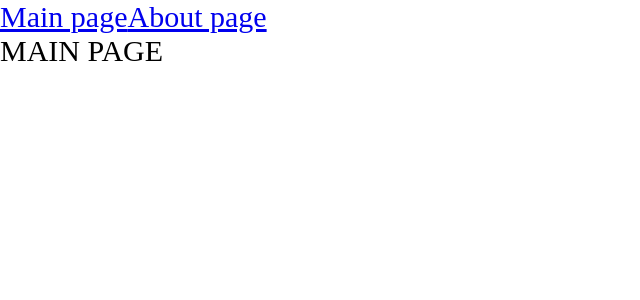
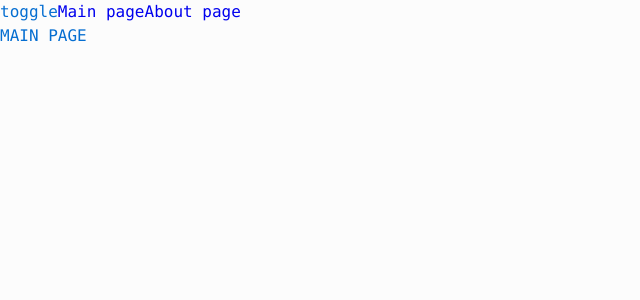
Before and after one commit to Dzeb/production-project, a React app: page / in a window 1280 px wide. Shown: the top 300 px of the page, without its empty margins (0-640 px from the left). Built offline with nearby package versions, Linux system fonts and the light colour scheme.

Commit message:
7. Add themes

```diff
--- a/src/App.tsx
+++ b/src/App.tsx
@@ -1,12 +1,16 @@
 import { Link, Route, Routes } from "react-router-dom";
-import "./index.scss";
+import "./styles/index.scss";
 import { AboutPageAsync } from "./pages/AboutPage/AboutPage.async";
 import { MainPageAsync } from "./pages/MainPage/MainPage.async";
 import { Suspense } from "react";
+import { useTheme } from "./theme/useTheme";
 
 const App = () => {
+  const { theme, toggleTheme } = useTheme();
+
   return (
-    <div className="app">
+    <div className={`app ${theme}`}>
+      <button onClick={toggleTheme}>toggle</button>
       <Link to="/">Main page</Link>
       <Link to="/about">About page</Link>
       <Suspense fallback={<div>Loading ...</div>}>
--- a/src/index.scss
+++ /dev/null
@@ -1,9 +0,0 @@
-* {
-  margin: 0;
-  padding: 0;
-  box-sizing: border-box;
-}
-
-.app {
-  font-size: 30px;
-}
--- a/src/index.tsx
+++ b/src/index.tsx
@@ -1,10 +1,13 @@
 import { render } from "react-dom";
 import App from "./App";
 import { BrowserRouter } from "react-router-dom";
+import ThemeProvider from "./theme/ThemeProvider";
 
 render(
   <BrowserRouter>
-    <App />
+    <ThemeProvider>
+      <App />
+    </ThemeProvider>
   </BrowserRouter>,
   document.getElementById("root")
 );
--- /dev/null
+++ b/src/styles/index.scss
@@ -0,0 +1,13 @@
+@import "reset";
+@import "variables/global";
+@import "themes/dark";
+@import "themes/normal";
+
+.app {
+  font: var(--font-m);
+
+  background: var(--bg-color);
+  color: var(--secondary-color);
+
+  min-height: 100vh;
+}
--- /dev/null
+++ b/src/styles/reset.scss
@@ -0,0 +1,110 @@
+/* Reset and base styles  */
+* {
+  padding: 0px;
+  margin: 0px;
+  border: none;
+}
+
+*,
+*::before,
+*::after {
+  box-sizing: border-box;
+}
+
+/* Links */
+
+a,
+a:link,
+a:visited {
+  text-decoration: none;
+}
+
+a:hover {
+  text-decoration: none;
+}
+
+/* Common */
+
+aside,
+nav,
+footer,
+header,
+section,
+main {
+  display: block;
+}
+
+h1,
+h2,
+h3,
+h4,
+h5,
+h6,
+p {
+  font-size: inherit;
+  font-weight: inherit;
+}
+
+ul,
+ul li {
+  list-style: none;
+}
+
+img {
+  vertical-align: top;
+}
+
+img,
+svg {
+  max-width: 100%;
+  height: auto;
+}
+
+address {
+  font-style: normal;
+}
+
+/* Form */
+
+input,
+textarea,
+button,
+select {
+  font-family: inherit;
+  font-size: inherit;
+  color: inherit;
+  background-color: transparent;
+}
+
+input::-ms-clear {
+  display: none;
+}
+
+button,
+input[type="submit"] {
+  display: inline-block;
+  box-shadow: none;
+  background-color: transparent;
+  background: none;
+  cursor: pointer;
+}
+
+input:focus,
+input:active,
+button:focus,
+button:active {
+  outline: none;
+}
+
+button::-moz-focus-inner {
+  padding: 0;
+  border: 0;
+}
+
+label {
+  cursor: pointer;
+}
+
+legend {
+  display: block;
+}
--- /dev/null
+++ b/src/styles/themes/dark.scss
@@ -0,0 +1,6 @@
+.app.dark {
+  --bg-color: rgb(45, 3, 197);
+
+  --primary-color: rgb(22, 133, 0);
+  --secondary-color: rgb(85, 219, 59);
+}
--- /dev/null
+++ b/src/styles/themes/normal.scss
@@ -0,0 +1,6 @@
+.app.light {
+  --bg-color: rgb(252, 252, 252);
+
+  --primary-color: rgb(5, 42, 209);
+  --secondary-color: rgb(5, 110, 209);
+}
--- /dev/null
+++ b/src/styles/variables/global.scss
@@ -0,0 +1,11 @@
+:root {
+  --font-family-main: Consolas, "Courier New", monospace;
+
+  --font-size-m: 16px;
+  --font-line-m: 24px;
+  --font-m: var(--font-size-m) / var(--font-line-m) var(--font-family-main);
+
+  --font-size-l: 24px;
+  --font-line-l: 32px;
+  --font-l: var(--font-size-l) / var(--font-line-l) var(--font-family-main);
+}
--- /dev/null
+++ b/src/theme/ThemeContext.ts
@@ -0,0 +1,15 @@
+import { createContext } from "react";
+
+export enum Theme {
+  LIGHT = "light",
+  DARK = "dark",
+}
+
+export interface ThemeContextProps {
+  theme?: Theme;
+  setTheme?: (theme: Theme) => void;
+}
+
+export const ThemeContext = createContext<ThemeContextProps>({});
+
+export const LOCAL_STORAGE_THEME_KEY = "theme";
--- /dev/null
+++ b/src/theme/ThemeProvider.tsx
@@ -0,0 +1,25 @@
+import { Children, FC, useMemo, useState } from "react";
+import { LOCAL_STORAGE_THEME_KEY, Theme, ThemeContext } from "./ThemeContext";
+
+const defalutTheme =
+  (localStorage.getItem(LOCAL_STORAGE_THEME_KEY) as Theme) || Theme.LIGHT;
+
+const ThemeProvider: FC = ({ children }) => {
+  const [theme, setTheme] = useState<Theme>(defalutTheme);
+
+  const defaultProps = useMemo(
+    () => ({
+      theme: theme,
+      setTheme: setTheme,
+    }),
+    [theme]
+  );
+
+  return (
+    <ThemeContext.Provider value={defaultProps}>
+      {children}
+    </ThemeContext.Provider>
+  );
+};
+
+export default ThemeProvider;
--- /dev/null
+++ b/src/theme/useTheme.ts
@@ -0,0 +1,23 @@
+import { useContext } from "react";
+import { LOCAL_STORAGE_THEME_KEY, Theme, ThemeContext } from "./ThemeContext";
+
+interface useThemeResult {
+  theme: Theme;
+  toggleTheme: () => void;
+}
+
+export const useTheme = (): useThemeResult => {
+  const { theme, setTheme } = useContext(ThemeContext);
+
+  const newTheme = theme === Theme.LIGHT ? Theme.DARK : Theme.LIGHT;
+
+  const toggleTheme = () => {
+    setTheme(newTheme);
+    localStorage.setItem(LOCAL_STORAGE_THEME_KEY, newTheme);
+  };
+
+  return {
+    theme,
+    toggleTheme,
+  };
+};
```
